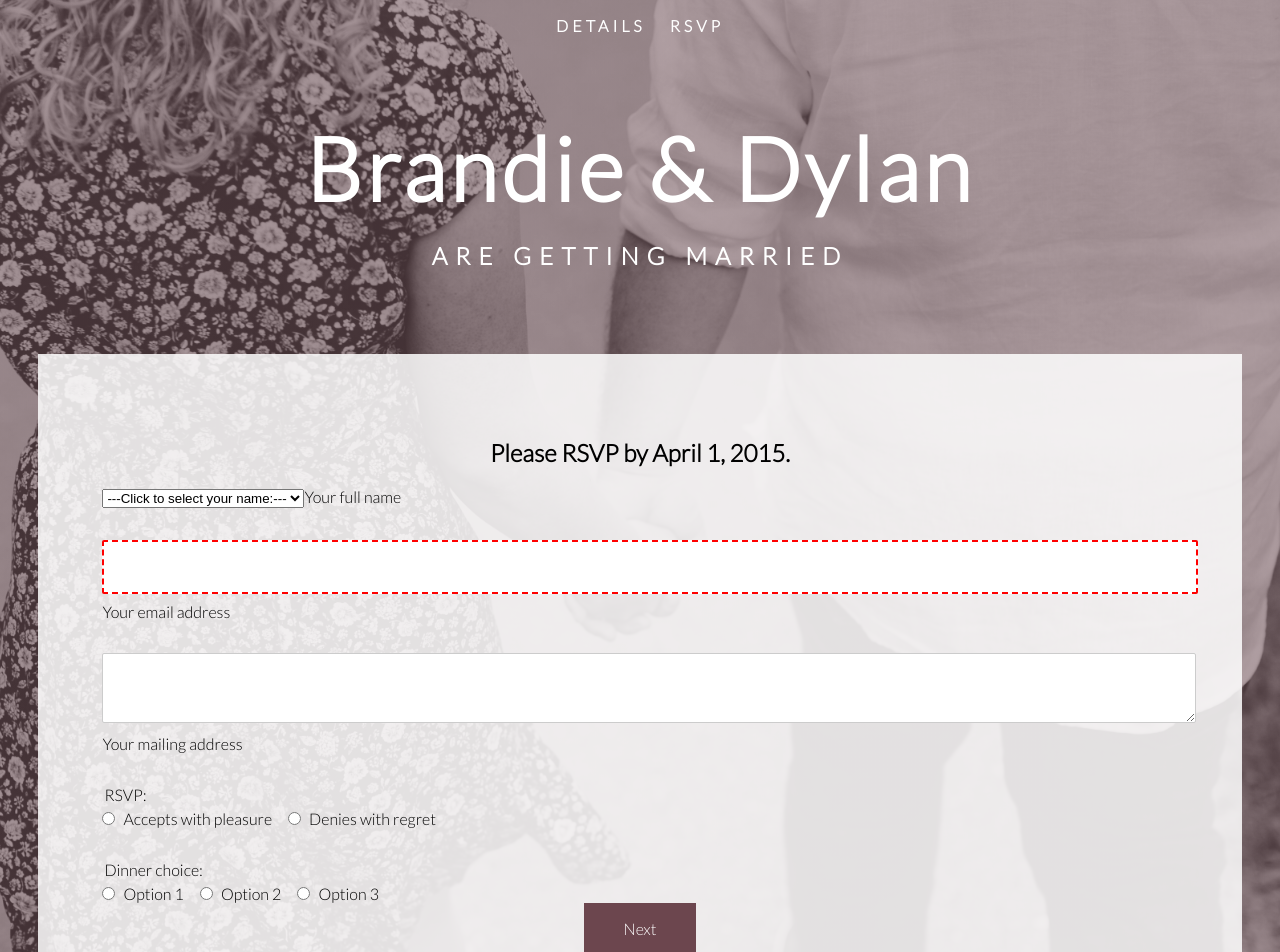
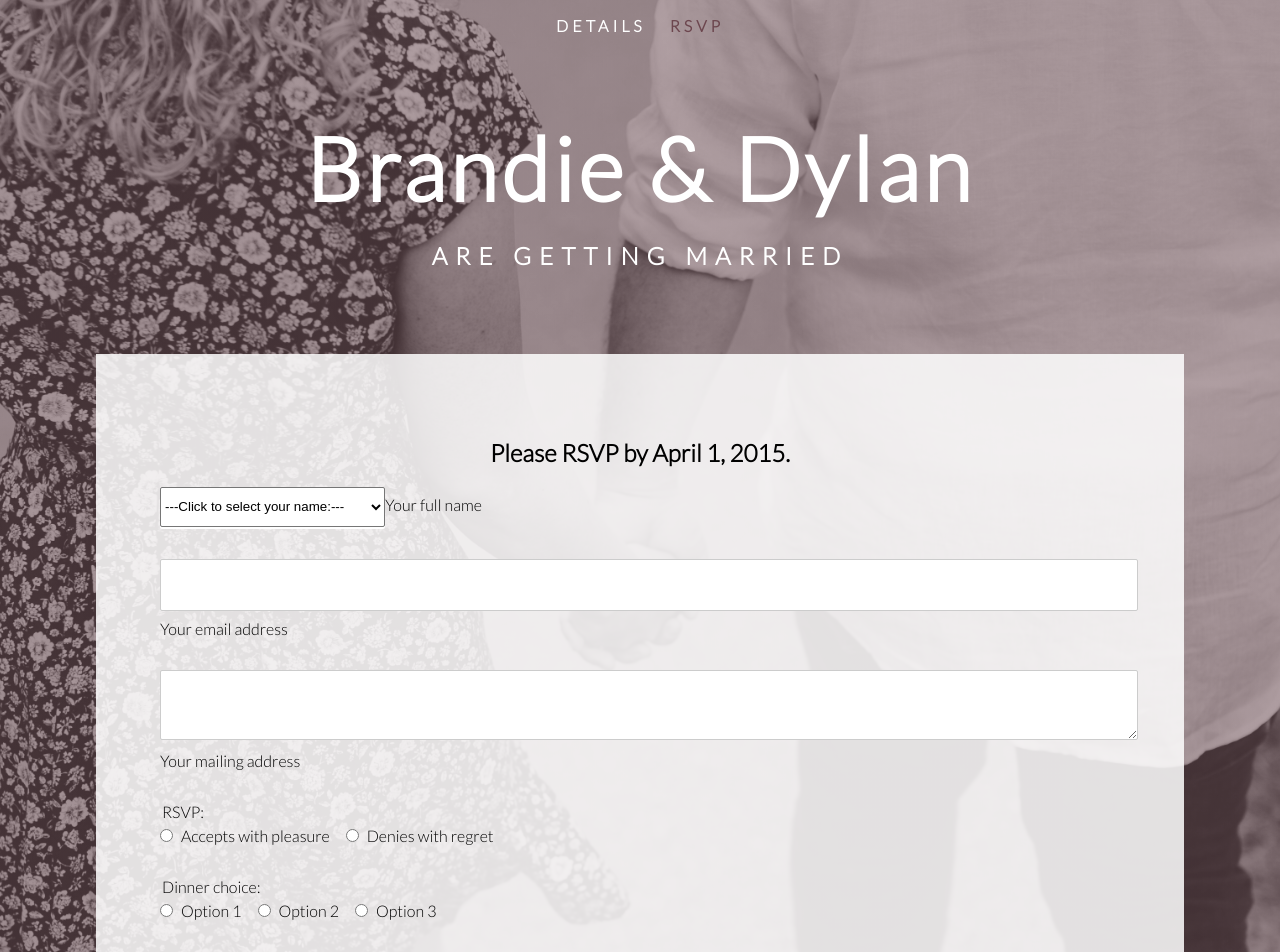
Before and after one commit to ksykes/bd-wedding, a React (Create React App) app: page /rsvp in a window 1280 px wide. Shown: the top 952 px of the page. Built offline with nearby package versions, Linux system fonts and the light colour scheme.

Commit message:
changes to form styling

```diff
--- a/src/App.css
+++ b/src/App.css
@@ -83,10 +83,15 @@ nav ul li a:hover {
     color: rgb(108, 70, 78)
 }
 
+nav ul li a.is-active {
+    color: rgb(108, 70, 78)
+}
+
 section {
     background: rgba(255, 255, 255, 0.85);
     padding: 4rem;
     text-align: center;
+    width: 75%;
 }
 
 section.rsvpForm form {
@@ -129,17 +134,65 @@ section.rsvpForm form label {
     margin-right: 1rem;
 }
 
-section.rsvpForm form hr {
-    border: 0;
-    height: 1px;
-    background-image: linear-gradient(to right, rgba(0, 0, 0, 0), rgba(0, 0, 0, 0.75), rgba(0, 0, 0, 0));
-    margin: 1.5rem 0;
+section.rsvpForm form select {
+    width: 225px;
+    height: 40px;
+    cursor: pointer;
+    background-color: white;
+    box-shadow: 0 2px 0 white;
+    border-radius: 2px;
+}
+
+section.rsvpForm form select._expand {
+    width: 0;
+    height: 40px;
+    position: absolute;
+    top: 0;
+    right: 0;
+}
+
+section.rsvpForm form select._expand::after {
+    content: '\003E';
+    position: absolute;
+    top: 50%;
+    right: 0;
+    transform: translate(-50%, -50%) rotate(90deg) scaleY(1.75);
+    color: black;
+    font-size: 28px;
+    pointer-events: none;
+    z-index: 2;
+    transition: all 250ms cubic-bezier(0.4, 0.25, 0.3, 1);
+    opacity: 0.6;
+}
+
+section.rsvpForm form select._expand:hover::after {
+    opacity: 1;
+}
+
+section.rsvpForm form select._expand:checked::after {
+    transform: translate(-50%, -50%) rotate(90deg) scaleX(-1) scaleY(1.75);
+}
+
+section.rsvpForm form select._expandLabel {
+    display: block;
+    width: 100%;
+    height: 40px;
+    position: absolute;
+    top: 0;
+    left: 0;
+    cursor: pointer;
 }
 
 section.rsvpForm form p {
     text-align: center;
     font-style: italic;
     margin-bottom: 1.5rem;
+}
+
+section.rsvpForm form div.buttons {
+    display: flex;
+    justify-content: space-between;
+    padding-top: 2rem;
 }
 
 section.rsvpForm form button {
@@ -155,15 +208,11 @@ section.rsvpForm form button {
     font-size: 1rem;
     color: #fff;
     background-color: rgb(108, 70, 78);
-    margin: 0 auto;
+    margin: 0;
 }
 
-section.rsvpForm form input:invalid {
-  border: 2px dashed red;
-}
-
-section.rsvpForm form label:required::after {
-    content: '*';
+section.rsvpForm form button.btn-next {
+    margin: 0 auto;
 }
 
 section p {
--- a/src/App.js
+++ b/src/App.js
@@ -1,5 +1,5 @@
 import React, { Component } from 'react'
-import { BrowserRouter as Router, Route, Link } from 'react-router-dom'
+import { BrowserRouter as Router, Route, Link, NavLink } from 'react-router-dom'
 import Details from './components/Details'
 import Registry from './components/Registry'
 import RSVP from './components/RSVP'
@@ -14,21 +14,21 @@ class App extends Component {
               <nav>
                   <ul>
                       <li>
-                          <Link to='/details'>Details</Link>
+                          <NavLink activeClassName="is-active" to='/details'>Details</NavLink>
                       </li>
                       {/* <li>
-                          <Link to='/registry'>Registry</Link>
+                          <NavLink activeClassName="is-active" to='/registry'>Registry</NavLink>
                       </li> */}
                       <li>
-                          <Link to='/rsvp'>RSVP</Link>
+                          <NavLink activeClassName="is-active" to='/rsvp'>RSVP</NavLink>
                       </li>
                       {/* <li>
-                          <Link to='/shower'>Shower</Link>
+                          <NavLink activeClassName="is-active" to='/shower'>Shower</NavLink>
                       </li> */}
                   </ul>
               </nav>
               <header className="App-header">
-                <Link to="/">
+                <Link exact={true} to="/">
                   <h1>Brandie &amp; Dylan</h1>
                   <h2>Are Getting Married</h2>
                 </Link>
@@ -40,6 +40,7 @@ class App extends Component {
               {/* <Route path="/registry" component={Registry} /> */}
               <Route path='/rsvp' component={RSVP} />
               {/* <Route path='/shower' component={Shower} /> */}
+              <Route path='/thanks' component={Thanks} />
               <footer>
                   <p>©<script type="text/javascript">document.write(new Date().getFullYear());</script> 2019 <a href="https://kaitsykes.com">Kait Sykes</a> • Made with ♥️</p>
               </footer>
--- a/src/components/RSVP.js
+++ b/src/components/RSVP.js
@@ -44,12 +44,19 @@ class RSVP extends Component {
         // if the current step is not 1, then render the "previous" button
         if(currentStep !==1) {
             return (
+                <div className="buttons">
                     <button
-                    className="btn"
+                        className="btn btn-prev"
                         type="button"
                         onClick={this._prev}>
                     Previous
                     </button>
+                    <button
+                        className="btn btn-submit"
+                        type="submit">
+                    Submit
+                    </button>
+                </div>
             )
         }
         // ...else return nothing
@@ -61,12 +68,14 @@ class RSVP extends Component {
         // if the current step is not 2, then render the "next" button
         if(currentStep <2) {
             return (
+                <div className="buttons">
                     <button
-                    className="btn"
+                        className="btn btn-next"
                         type="button"
                         onClick={this._next}>
                         Next
                     </button>
+                </div>
             )
         }
         // ...else render nothing
@@ -95,6 +104,23 @@ class RSVP extends Component {
     handleChange = e => this.setState({ [e.target.name]: e.target.value })
 
     render() {
+        // Guest list
+        const guests = [
+            {
+                name: '---Click to select your name:---'
+            },
+            {
+                name: 'Kait Sykes',
+                plus: true,
+                plusName: 'Guest'
+            },
+            {
+                name: 'Séanin Steele',
+                plus: true,
+                plusName: 'Guest'
+            }
+        ]
+
         return (
             <section className="rsvpForm">
                 <h2>Please RSVP by April 1, 2015.</h2>
@@ -103,6 +129,7 @@ class RSVP extends Component {
                     <Step1
                         currentStep={this.state.currentStep}
                         handleChange={this.handleChange}
+                        guests={guests}
                         name={this.state.name}
                         email={this.state.email}
                         address={this.state.address}
@@ -112,13 +139,13 @@ class RSVP extends Component {
                     <Step2
                         currentStep={this.state.currentStep}
                         handleChange={this.handleChange}
+                        guests={guests}
+                        guest={this.state.name}
                         plusOneName={this.state.plusOneName}
                         plusOneDinner={this.state.plusOneDinner}
                     />
-                    <div className="buttons">
                     {this.previousButton}
                     {this.nextButton}
-                    </div>
                 </form>
             </section>
         )
--- a/src/components/form/Step1.js
+++ b/src/components/form/Step1.js
@@ -5,28 +5,13 @@ class Step1 extends Component {
         if (this.props.currentStep !== 1) { // Prop: The current step
             return null
         }
-        const guests = [
-            {
-                name: '---Click to select your name:---'
-            },
-            {
-                name: 'Kait Sykes',
-                plus: true,
-                plusName: 'Guest'
-            },
-            {
-                name: 'Séanin Steele',
-                plus: true,
-                plusName: 'Guest'
-            }
-        ]
 
         // The markup for the Step 1 UI
         return (
             <div className="form-group">
                 <label htmlFor="name">
                     <select id="name" required name="name" onChange={this.props.handleChange}>
-                        {guests.map((guest, index) => {
+                        {this.props.guests.map((guest, index) => {
                             return (<option key={index}>{guest.name}</option>);
                         })}
                     </select>
--- a/src/components/form/Step2.js
+++ b/src/components/form/Step2.js
@@ -1,6 +1,12 @@
 import React, { Component } from "react";
 
 class Step2 extends Component {
+    componentDidMount() {
+        console.log(this.props.guests)
+        const plusOne = this.props.guests.findIndex(x => x.name === this.props.guest)
+        console.log(plusOne)
+    }
+
     render() {
         if (this.props.currentStep !== 2) { // Prop: The current step
             return null
@@ -9,6 +15,9 @@ class Step2 extends Component {
         return (
             // The markup for the Step 2 UI
             <div className="form-group">
+                {/* {this.props.guests.map((guest, index) => {
+                    return (<option key={index}>{guest.name}</option>);
+                })} */}
                 <label htmlFor="plusOneName">
                     <input type="text" name="plusOneName" value={this.props.plusOneName} onChange={this.props.handleChange} />
                     Your plus one's name
@@ -28,7 +37,6 @@ class Step2 extends Component {
                         Option 3
                     </label>
                 </fieldset>
-                <button type="submit">Submit</button>
             </div>
         )
     }
```
Lines whose indentation alone changed are shown as unchanged.
